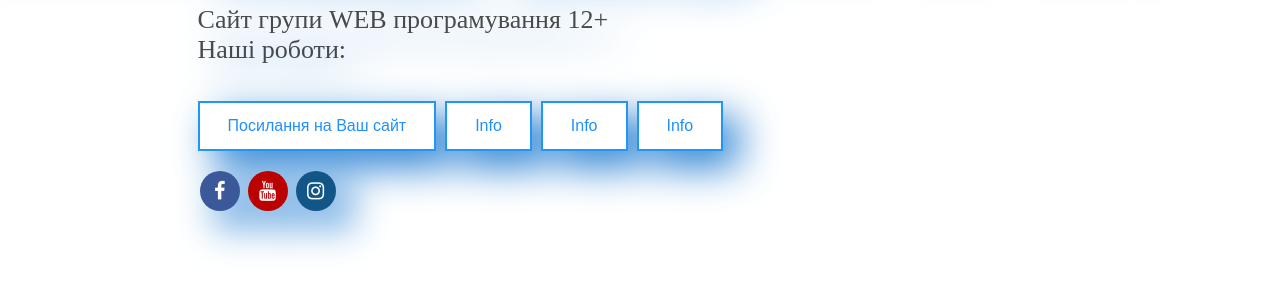
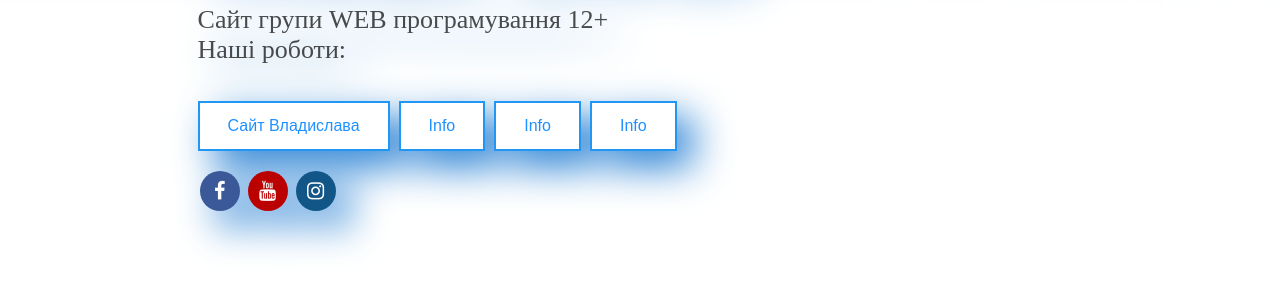
Before and after one commit to abaku/dytiachykrai_gr1, a plain HTML site: page index.html in a window 1280 px wide. Shown: the part 316-608 px from the top of the page. Drawn offline with Linux system fonts and the light colour scheme.

Commit message:
Владислав

```diff
--- a/index.html
+++ b/index.html
@@ -14,7 +14,7 @@
     <h1 class="mainheader">Спільний проект "Дитячий край"</h1>
     <p class="p1">Сайт групи WEB програмування 12+ <br>Наші роботи:</p>
 
-    <button class="btn info" onclick="window.location.href = 'test1.html'; target="_blank">Посилання на Ваш сайт</button>
+    <button class="btn info" onclick="window.location.href = 'https://vlad-prog-pixel.github.io/123'; target="_blank">Сайт Владислава</button>
 
     <button class="btn info">Info</button>
     <button class="btn info">Info</button>
```
